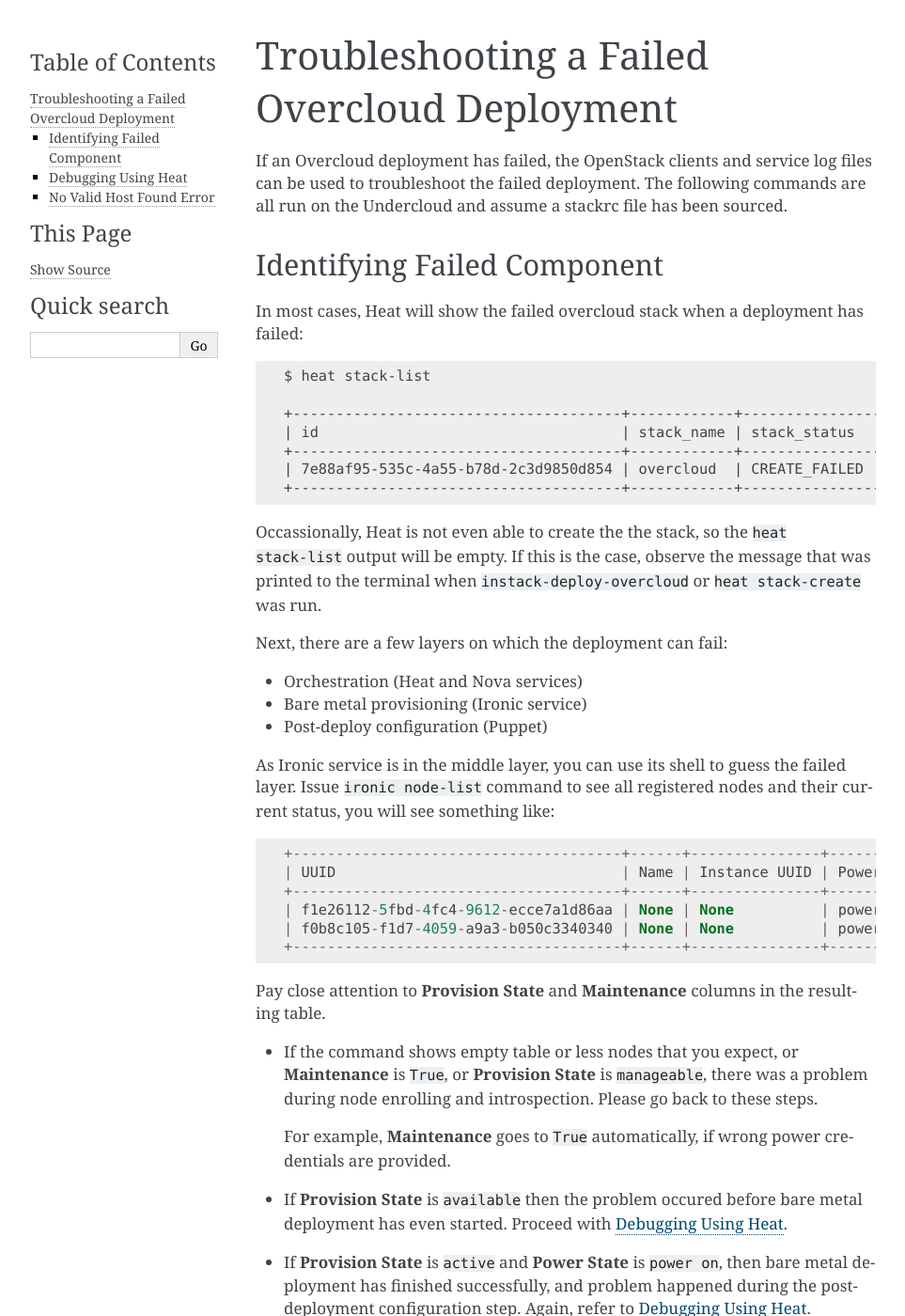
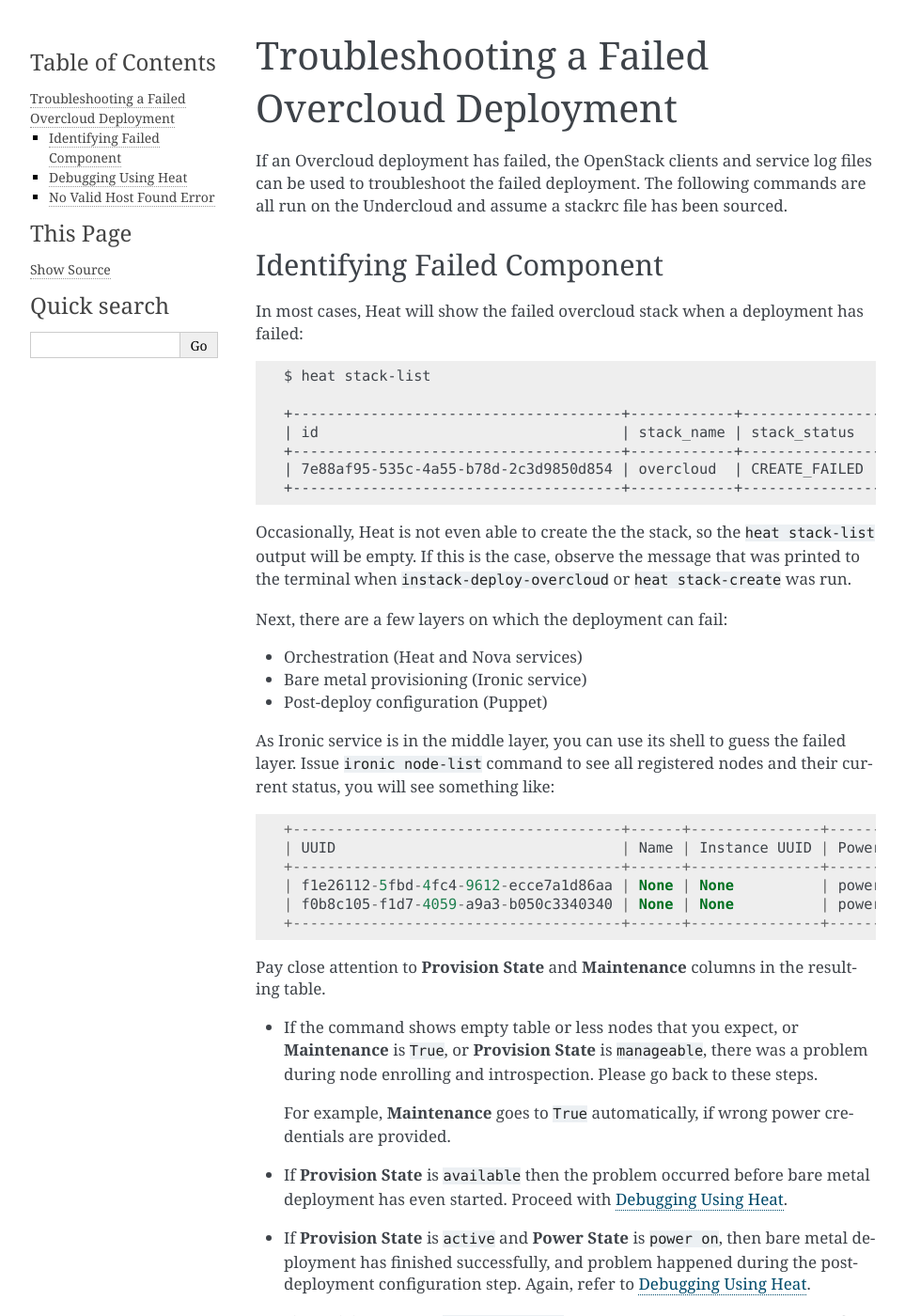
Before and after one commit to openstack-archive/tripleo-docs, a Sphinx documentation site: the page built from doc/source/troubleshooting/troubleshooting-overcloud.rst, in a window 1280 px wide and 1400 px high. Shown: the whole window at 94% size, without its empty margins (148-1111 px from the left). Built offline with Sphinx 7.4.7, drawn with Linux system fonts in a browser that asks for light colours.

Commit message:
Fixed typos across the TripleO documentation
This patch fixes some typos in the current documentation.

Change-Id: I35155244d581ddfc316064e35e851f55b6d853f1

```diff
--- a/doc/source/advanced_deployment/extra_config.rst
+++ b/doc/source/advanced_deployment/extra_config.rst
@@ -248,7 +248,7 @@
 
 The "actions" property of the `OS::Heat::SoftwareDeployments` resource may be
 used to specify when the configuration should be applied, e.g only on CREATE,
-only on DELETE etc.  If this is ommitted, the heat default is to apply the
+only on DELETE etc.  If this is omitted, the heat default is to apply the
 config on CREATE and UPDATE, e.g on initial deployment and every subsequent
 update.
 
--- a/doc/source/advanced_deployment/node_config.rst
+++ b/doc/source/advanced_deployment/node_config.rst
@@ -3,7 +3,7 @@
 Modifying default node configuration
 ====================================
 
-Many service configurarion options are already exposed via parameters in the
+Many service configuration options are already exposed via parameters in the
 top-level `overcloud.yaml` template, and these options should
 be used wherever available to influence overcloud configuration.
 
--- a/doc/source/advanced_deployment/tripleo.sh.rst
+++ b/doc/source/advanced_deployment/tripleo.sh.rst
@@ -80,8 +80,8 @@
 
 - Create a subnet in the nova network.
 
-- Create a test stack called tenant-stack, using heat, which spawns a guest in
-the overcloud and attach it to the nova network.
+- Create a test stack called tenant-stack, using heat, which spawns a guest
+  in the overcloud and attach it to the nova network.
 
 - Ping the floating IP address assigned to the new guest.
 
--- a/doc/source/contributions/contributions.rst
+++ b/doc/source/contributions/contributions.rst
@@ -31,7 +31,7 @@
 Reporting Bugs
 --------------
 
-**OpenStack Upstream**: If you find bugs or volnurabilities which affect
+**OpenStack Upstream**: If you find bugs or vulnerabilities which affect
 upstream projects, please follow OpenStack's process of filing bugs.
 
 * Learn `how to create Bugs in OpenStack
--- a/doc/source/post_deployment/scale_roles.rst
+++ b/doc/source/post_deployment/scale_roles.rst
@@ -13,7 +13,7 @@
 
 .. note::
    When scaling down random servers of specified role will be deleted, how to
-   delete specific nodes is decribed in :ref:`delete_nodes`.
+   delete specific nodes is described in :ref:`delete_nodes`.
 
 .. note::
    The different scale parameters can be seen in the output of::
--- a/doc/source/troubleshooting/troubleshooting-overcloud.rst
+++ b/doc/source/troubleshooting/troubleshooting-overcloud.rst
@@ -19,7 +19,7 @@
  | 7e88af95-535c-4a55-b78d-2c3d9850d854 | overcloud  | CREATE_FAILED      | 2015-04-06T17:57:16Z |
  +--------------------------------------+------------+--------------------+----------------------+
 
-Occassionally, Heat is not even able to create the the stack, so the ``heat
+Occasionally, Heat is not even able to create the the stack, so the ``heat
 stack-list`` output will be empty. If this is the case, observe the message
 that was printed to the terminal when ``instack-deploy-overcloud`` or ``heat
 stack-create`` was run.
@@ -52,7 +52,7 @@
   For example, **Maintenance** goes to ``True`` automatically, if wrong power
   credentials are provided.
 
-* If **Provision State** is ``available`` then the problem occured before
+* If **Provision State** is ``available`` then the problem occurred before
   bare metal deployment has even started. Proceed with `Debugging Using Heat`_.
 
 * If **Provision State** is ``active`` and **Power State** is ``power on``,
```
